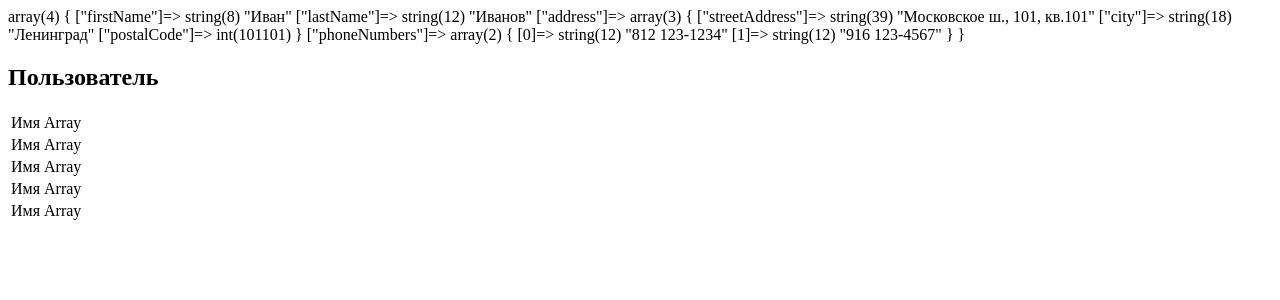
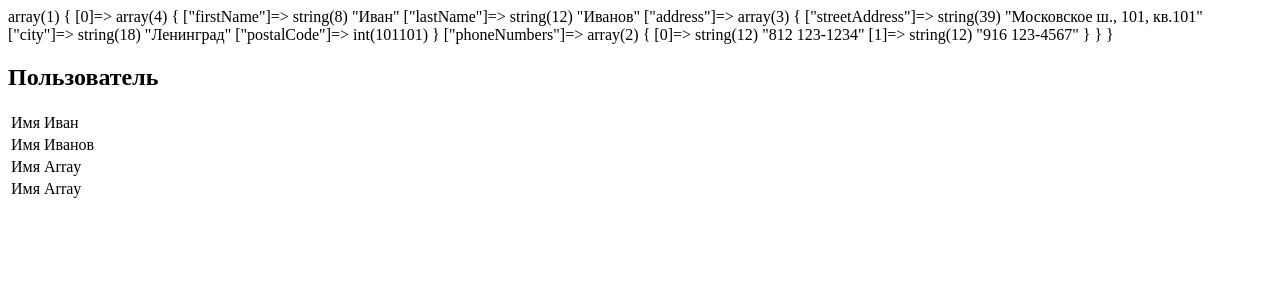
Before and after one commit to MaksimUnimax/diplom, a PHP site: page /HomeWork5.php in a window 1280 px wide. Shown: the top 300 px of the page. Run offline with PHP 8.4, Linux system fonts and the light colour scheme; data that the repository does not hold is empty.

Commit message:
Домашнее задание

```diff
--- a/dz/HomeWork5.php
+++ b/dz/HomeWork5.php
@@ -12,7 +12,7 @@ var_dump($user);
 			foreach ($user as $key => $value) :
 				foreach ($value as $value1) : ?>
 			<tr>
-				<td>Имя <?=$value ?></td>
+				<td>Имя <?=$value1 ?></td>
 			</tr>
 		<!-- 	<tr>
 				<td>Фамилия <?=$value ?></td>
--- a/dz/test1.json
+++ b/dz/test1.json
@@ -1,4 +1,4 @@
-
+[
 {
     "firstName": "Иван",
     "lastName": "Иванов",
@@ -12,3 +12,4 @@
        "916 123-4567"
      ]
 }
+]
```
